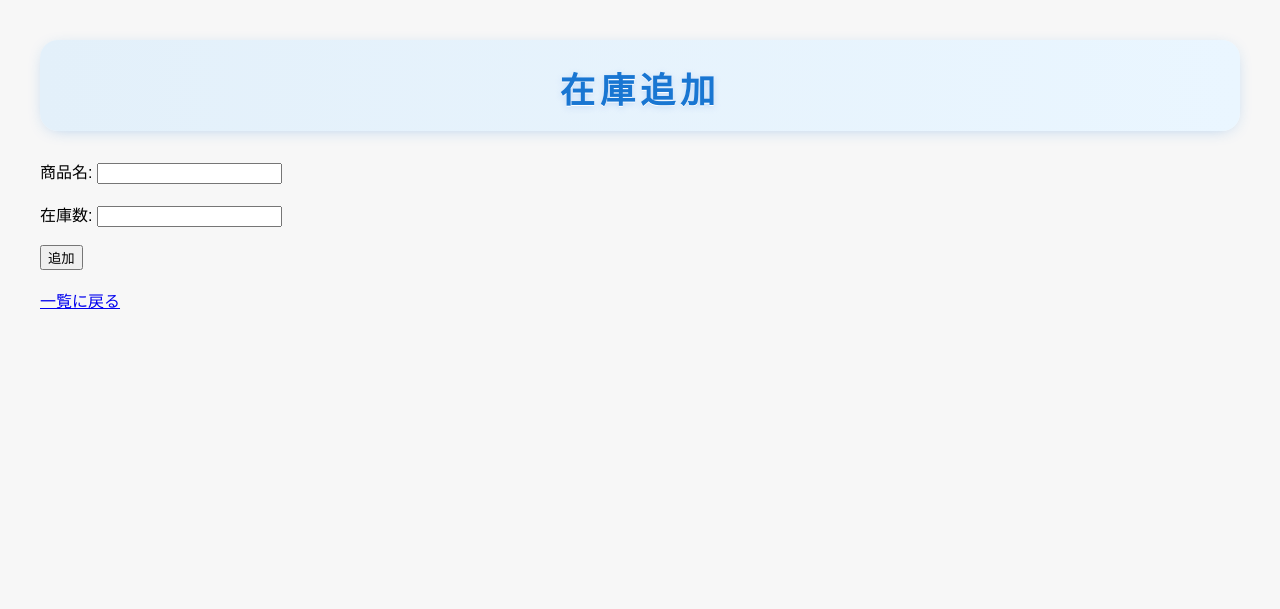
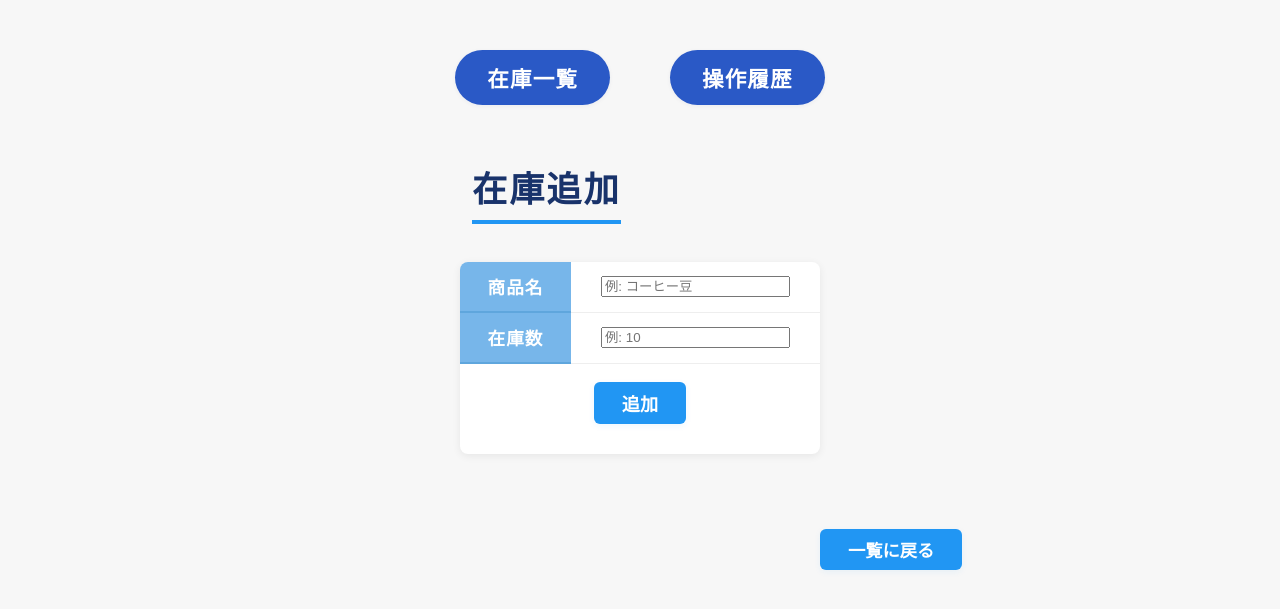
Before and after one commit to johmpei/inventory_app, a Flask app: page /add in a window 1280 px wide. Shown: the top 609 px of the page. Run offline with Flask 3, Linux system fonts and the light colour scheme.

Commit message:
スタイルとヘッダーのボタン

```diff
--- a/static/style.css
+++ b/static/style.css
@@ -98,18 +98,60 @@ tr:hover {
     gap: 6px;
 }
 
+
+nav ul {
+    display: flex;
+    list-style: none;
+    margin: 0;
+    padding: 0;
+    justify-content: center;
+    background: transparent;
+}
+
+nav li {
+    margin: 0 30px;
+}
+
+nav a {
+    display: inline-block;
+    color: #fff;
+    background: #2a59c6;
+    font-size: 1.35em;        /* 文字を大きく */
+    font-weight: bold;
+    letter-spacing: 0.05em;
+    text-decoration: none;
+    padding: 12px 32px;       /* ボタン感 */
+    border-radius: 2em;       /* 角丸でボタンぽい */
+    margin-top: 10px;
+    margin-bottom: 10px;
+    box-shadow: 0 1px 4px rgba(26,50,106,0.06);
+    transition: background 0.2s, box-shadow 0.2s, transform 0.08s;
+    border: none;
+    outline: none;
+    cursor: pointer;
+}
+
+nav a:hover, nav a:active, nav a.active {
+    background: #345ec3;
+    color: #ffe67b;
+    transform: translateY(-2px) scale(1.03);
+    box-shadow: 0 4px 12px rgba(26,50,106,0.13);
+    text-shadow: 0 1px 2px rgba(0,0,0,0.12);
+}
+
+
 h1 {
-    color: #1976d2;
-    margin-bottom: 28px;
-    letter-spacing: 3px;
-    font-weight: 800;
+    color: #19336b;
     font-size: 2.2em;
+    font-weight: bold;
+    padding-bottom: 8px;
+    border-bottom: 4px solid #2196f3;
     text-align: center;
-    background: linear-gradient(90deg, #e3f0fa 0%, #eaf6ff 100%);
-    border-radius: 18px;
-    padding: 22px 0 18px 0;
-    box-shadow: 0 3px 18px -8px #1976d277;
-    text-shadow: 0 1px 0 #fff, 0 2px 6px #b5cff5bb;
-    letter-spacing: 0.14em;
-    font-family: 'Segoe UI', 'Meiryo', 'Yu Gothic', sans-serif;
+    display: inline-block;
+    margin: 46px 0 38px 0;
+    padding-bottom: 8px;
+    border-bottom: 4px solid #2196f3;
 }
+table {
+    margin: 0 auto 30px auto;
+}
--- a/templates/add_item.html
+++ b/templates/add_item.html
@@ -1,19 +1,35 @@
+{% extends "base.html" %}
+{% block title %}在庫追加{% endblock %}
+{% block content %}
 
-<!DOCTYPE html>
-<html lang="ja">
-<head>
-    <meta charset="UTF-8">
-    <title>在庫追加</title>
-    <link rel="stylesheet" href="{{ url_for('static', filename='style.css') }}">
-</head>
-<body>
-    <h1>在庫追加</h1>
+    <h1 style="margin-left: 36%;">在庫追加</h1>
     <form method="post">
-        <label>商品名: <input type="text" name="name" required></label><br><br>
-        <label>在庫数: <input type="number" name="quantity" required min="0"></label><br><br>
-        <button type="submit">追加</button>
+        <table>
+            <tr>
+                <th>商品名</th>
+                <td>
+                    <input type="text" name="name" required placeholder="例: コーヒー豆" style="width:90%;">
+                </td>
+            </tr>
+            <tr>
+                <th>在庫数</th>
+                <td>
+                    <input type="number" name="quantity" required min="0" placeholder="例: 10" style="width:90%;">
+                </td>
+            </tr>
+            <tr>
+                <td colspan="2" style="text-align:center; padding-top:18px;">
+                    <button type="submit" class="add-btn">追加</button>
+                </td>
+            </tr>
+        </table>
     </form>
-    <br>
-    <a href="{{ url_for('index') }}">一覧に戻る</a>
-</body>
-</html>
+
+    <!-- ここでボタンの上に余白をたっぷり入れる -->
+    <div style="height: 2.8em;"></div>
+
+
+        <a href="{{ url_for('index') }}" class="add-btn" style="margin-left: 65%;">一覧に戻る</a>
+    </div>
+
+{% endblock %}
--- /dev/null
+++ b/templates/base.html
@@ -0,0 +1,23 @@
+<!DOCTYPE html>
+<html lang="ja">
+<head>
+    <meta charset="UTF-8">
+    <title>{% block title %}在庫管理アプリ{% endblock %}</title>
+    <link rel="stylesheet" href="{{ url_for('static', filename='style.css') }}">
+</head>
+<body>
+    <header>
+        <nav>
+            <ul>
+                <li><a href="{{ url_for('index') }}">在庫一覧</a></li>
+                <li><a href="{{ url_for('show_log') }}">操作履歴</a></li>
+            </ul>
+        </nav>
+    </header>
+    <main>
+        {% block content %}
+        #!ここにほかのHTMLがはさまる>
+        {% endblock %}
+    </main>
+</body>
+</html>
```
Also changed, not shown: templates/index.html (+9 -25 lines), templates/logs.html (+6 -12 lines).
